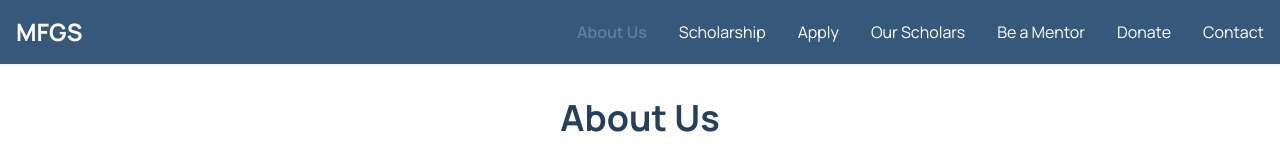
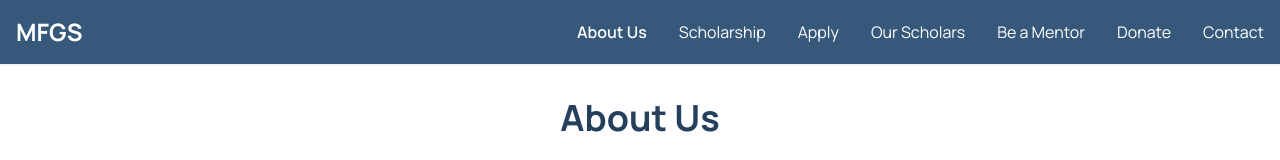
Before and after one commit to dahal-manish/mcintire-first-gen, a Next.js app: page /about in a window 1280 px wide. Shown: the top 160 px of the page. Built offline with nearby package versions, Linux system fonts and the light colour scheme.

Commit message:
fixed navbar font color when hovered

```diff
--- a/components/Navbar.tsx
+++ b/components/Navbar.tsx
@@ -40,9 +40,9 @@ const Navbar = () => {
                                 <li key={link.id}>
                                     <Link
                                         href={link.href}
-                                        className={`hover:text-blue-1 transition-colors duration-200 ${
+                                        className={`hover:font-semibold transition-all duration-200 ${
                                             pathname === link.href
-                                            ? 'font-semibold text-blue-1'
+                                            ? 'font-semibold'
                                             : 'font-normal'
                                         }`}
                                     >
```
